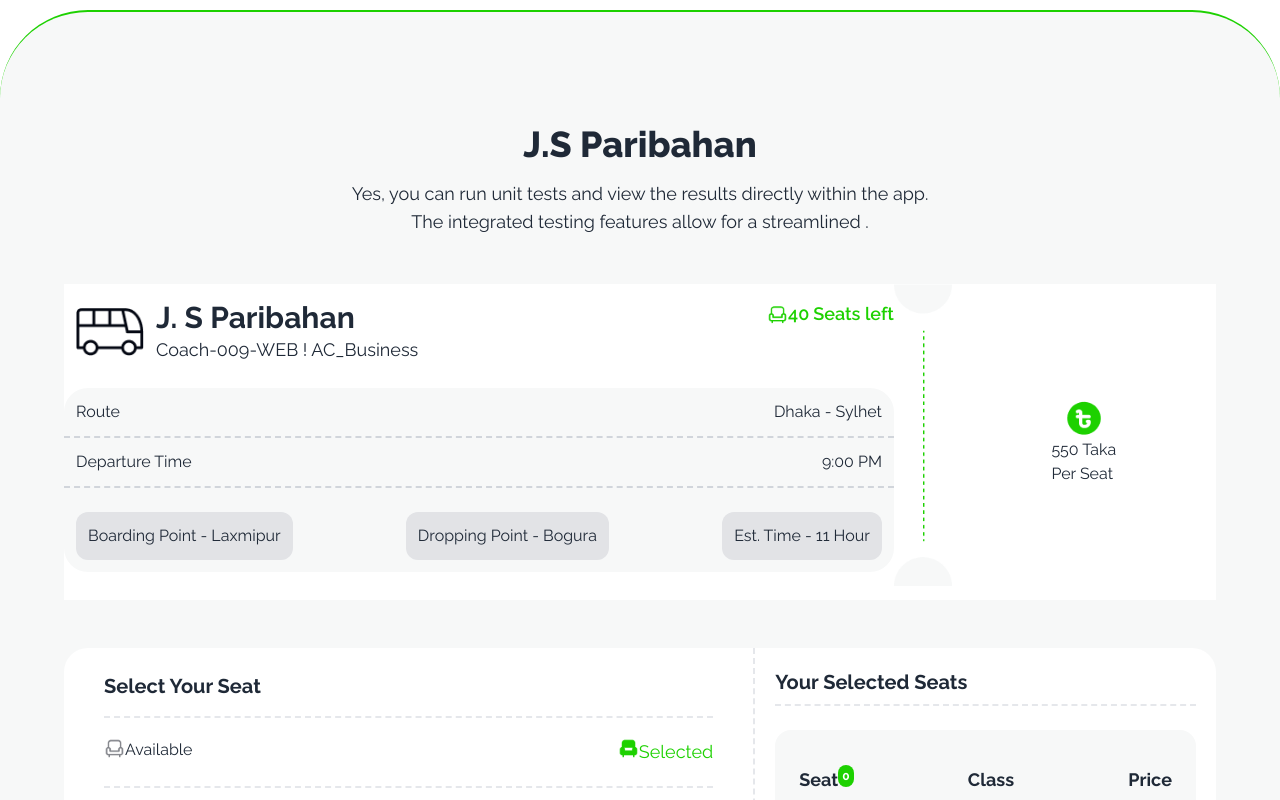
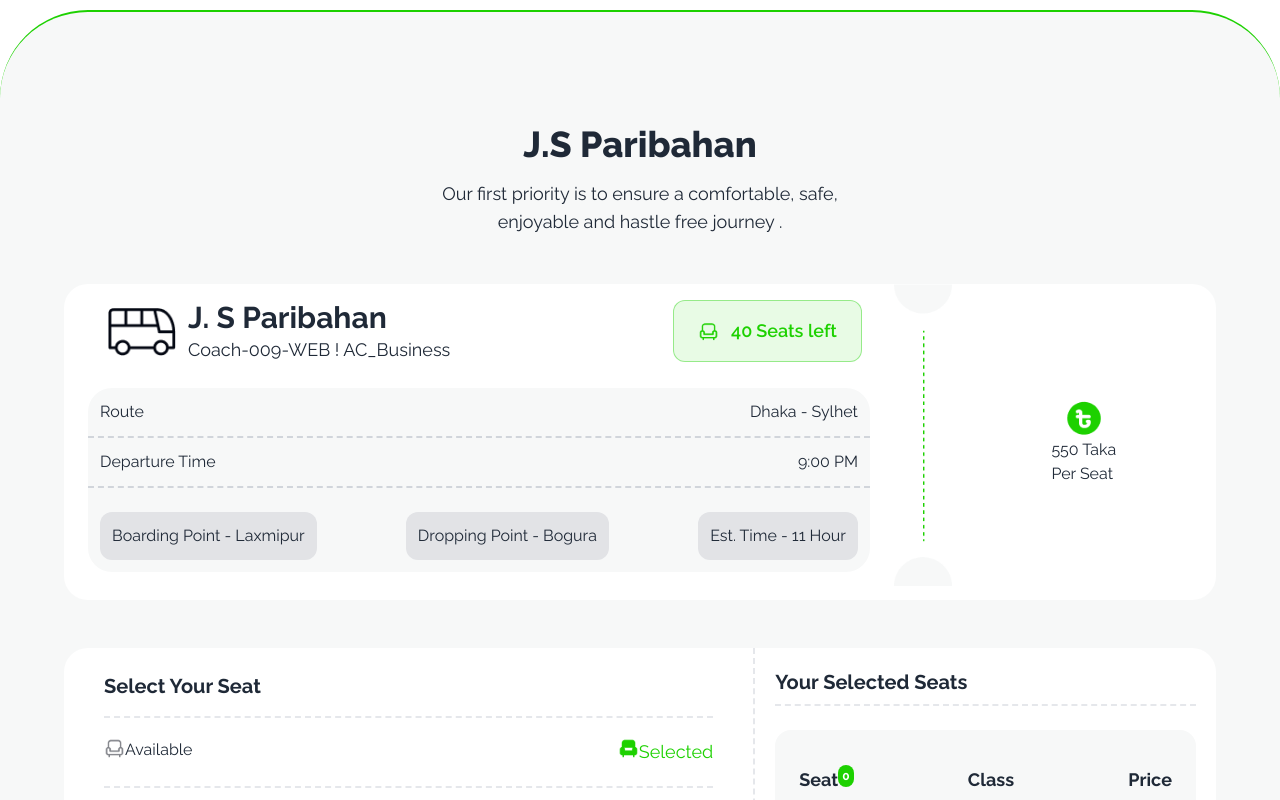
Before and after one commit to jihanur1990/e-ticket, a plain HTML site: page index.html in a window 1280 px wide. Shown: the part 1298-2098 px from the top of the page. Drawn offline with nearby package versions, Linux system fonts and the light colour scheme.

Commit message:
text edit done

```diff
--- a/index.html
+++ b/index.html
@@ -124,8 +124,8 @@
           <div>
             <h1 class="mb-5 text-6xl font-extrabold">End-to-End Travel with</h1>
             <h1 class="mb-5 text-6xl font-extrabold text-[#1DD100]">JS Paribahan</h1>
-            <p class="mb-8 text-lg">Provident cupiditate voluptatem et in. Quaerat fugiat ut assumenda excepturi<br>
-              exercitationem quasi. In deleniti eaque aut repudiandae et a id nisi.</p>
+            <p class="mb-8 text-lg font-semibold">Now the bus ticket is on your hand. Plannig to go somewhere don't worry out bus ticket.<br>
+              Just a few clicks you can book your bus ticket from our online plateform</p>
               <a class="btn btn-primary mt-8" href="#buy-ticket">Buy Tickets</a>
 
           </div>
@@ -198,12 +198,12 @@
     <div class="w-[100%] mx-auto mt-28 text-center buy-ticket pb-16">
       <div class="w-[90%] max-w-[1280px] mx-auto mt-28 text-center">
         <h1 class="text-4xl font-extrabold mb-4">J.S Paribahan</h1>
-        <p class="text-lg">Yes, you can run unit tests and view the results directly within the app. <Br> The integrated testing features allow for a streamlined .</p>
+        <p class="text-lg">Our first priority is to ensure a comfortable, safe, <br> enjoyable and hastle free journey .</p>
       </div>
       <!------------------------------Bus Schedule and available ticket-->
-      <div class="w-[90%] max-w-[1280px] mx-auto mt-12 bg-white text-left flex flex-row justify-center ">
+      <div class="w-[90%] max-w-[1280px] mx-auto mt-12 bg-white text-left flex flex-row justify-center rounded-3xl ">
         <div class="my-4 w-full">
-          <div class="bus-schedule flex flex-row justify-between">
+          <div class="bus-schedule flex flex-row justify-between px-8">
             <div class="bus-info flex flex-row">
               <div class="px-3 my-auto"><img src="./images/bus-logo.png" alt="" class="w-[68px] h-[48px]"></div>
               <div>
@@ -212,12 +212,12 @@
               </div>
             </div>
             <div class="available-seat">
-              <button class="inline-flex">
-                <img src="./images/seat-green.png" alt="" class="w-[21px] h-[21px] my-auto"><span id="available-seat" class="text-[#1DD100] text-lg font-semibold">40</span> <span class="text-[#1DD100] text-lg font-semibold pl-1">Seats left</span>
+              <button class="inline-flex btn-secondary px-6 py-4">
+                <img src="./images/seat-green.png" alt="" class="w-[21px] h-[21px] my-auto mr-3"><span id="available-seat" class="text-[#1DD100] text-lg font-semibold">40</span> <span class="text-[#1DD100] text-lg font-semibold pl-1">Seats left</span>
               </button>
             </div>
           </div>
-          <div class="route bg-[#f7f8f8] rounded-3xl">
+          <div class="route bg-[#f7f8f8] rounded-3xl mx-6">
             <div class=" flex justify-between mt-6 p-3 border-b-2 border-dashed border-gray-300">
               <div>Route</div>
               <div>Dhaka - Sylhet</div>
```
